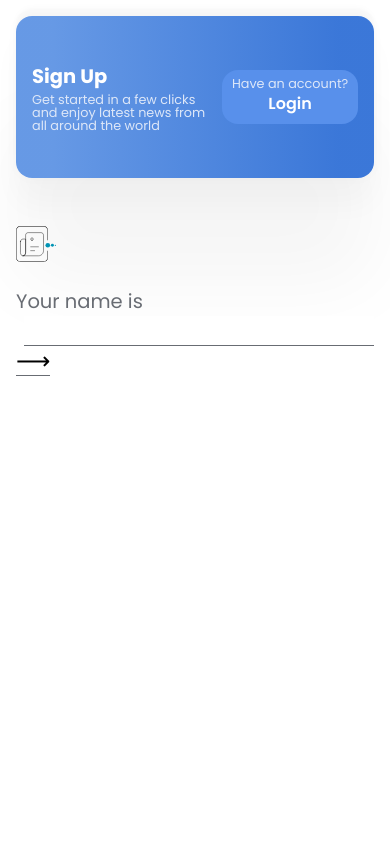
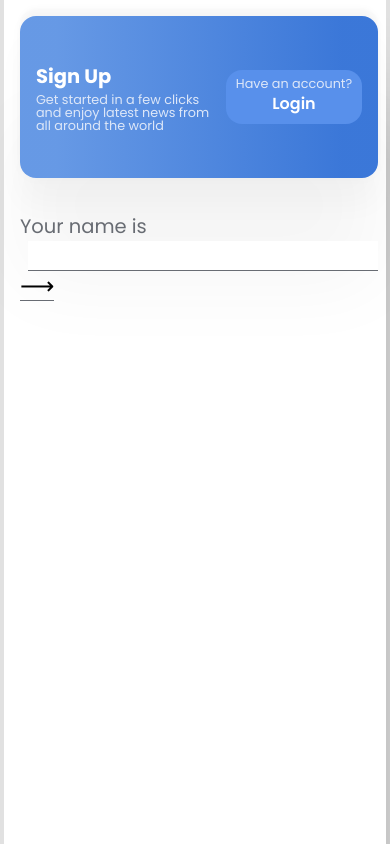
Before and after one commit to Rupam-Shil/QuickDose, a Vue app in the folder client/: page /signup in a window 390 px wide. Built offline with nearby package versions, Linux system fonts and the light colour scheme.

Commit message:
design bug fixed

```diff
--- a/client/src/components/AuthRightContainer.vue
+++ b/client/src/components/AuthRightContainer.vue
@@ -30,11 +30,12 @@
 	.signup-main {
 		.logo {
 			img {
+				display: none;
 				width: 40px;
 			}
 		}
 		.main-container {
-			width: 100%;
+			height: max-content;
 		}
 	}
 }
--- a/client/src/layouts/AuthLayout.vue
+++ b/client/src/layouts/AuthLayout.vue
@@ -38,11 +38,12 @@
 @media only screen and (max-width: 768px) {
 	.signup {
 		&-container {
-			width: 100vw;
-			height: 100vh;
+			min-height: 100vh;
+			height: max-content;
 			border-radius: 0;
 			grid-template-columns: unset;
 			grid-auto-rows: 20% auto;
+			gap: 0;
 		}
 	}
 }
--- a/client/src/views/SignUp.vue
+++ b/client/src/views/SignUp.vue
@@ -22,6 +22,7 @@
 						</button>
 					</div>
 				</div>
+				<br />
 				<div class="email-area" v-if="isEmailVisible">
 					<div class="part2 text">
 						and you would like to signup with email address
@@ -43,6 +44,7 @@
 						</button>
 					</div>
 				</div>
+				<br />
 				<br />
 				<br />
 				<div class="password-area" v-if="isPasswordVisible">
@@ -71,6 +73,9 @@
 						</button>
 					</div>
 				</div>
+				<br />
+				<br />
+				<br />
 				<div class="success-area" v-if="isSuccessedVisible">
 					<span class=" text part5">
 						Great! You are all set 🎉
```
